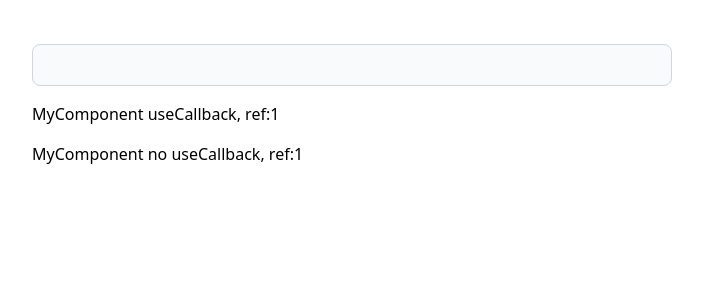
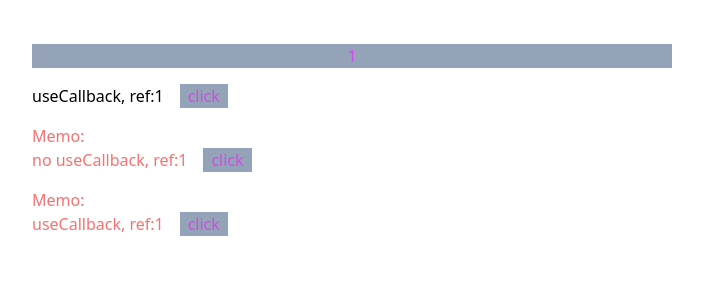
Before and after one commit to backas36/react-ts-starter, a React (Vite) app: page /useCallback in a window 1280 px wide. Shown: the top 300 px of the page, without its empty margins (288-991 px from the left). Built offline with nearby package versions, Linux system fonts and the light colour scheme.

Commit message:
refactor: demo useCallback and memo

```diff
--- a/src/page/optimization/CallbackPage.tsx
+++ b/src/page/optimization/CallbackPage.tsx
@@ -1,46 +1,44 @@
 import { memo, useCallback, useRef, useState } from "react";
 
-const MyComponent = ({
-    // eslint-disable-next-line @typescript-eslint/no-unused-vars
-    fn,
-    withUseCallback,
-}: {
-    fn: (e: React.ChangeEvent<HTMLInputElement>) => void;
-    withUseCallback: boolean;
-}) => {
+const MyComponent = ({ fn, withUseCallback }: { fn: () => void; withUseCallback: boolean }) => {
     const ref = useRef(0);
     ref.current++;
     const callback = withUseCallback ? "useCallback" : "no useCallback";
     return (
-        <p>
-            MyComponent {callback}, ref:{ref.current}
-        </p>
+        <div>
+            <span className='mr-4 '>
+                {callback}, ref:{ref.current}
+            </span>
+            <button onClick={fn} className='bg-slate-400 px-2 text-fuchsia-500'>
+                click
+            </button>
+        </div>
     );
 };
+const MemoComponent = memo(({ fn, withUseCallback }: { fn: () => void; withUseCallback: boolean }) => {
+    return <div className='text-red-400'>Memo:{MyComponent({ fn, withUseCallback })}</div>;
+});
 
-const MemoComponent = memo(MyComponent);
 const CallbackPage = () => {
-    const [input, setInput] = useState("");
-
-    const handleSomethingUseCallback = useCallback((e: React.ChangeEvent<HTMLInputElement>) => {
-        setInput(e.target.value);
+    const [count, setCount] = useState(1);
+    const handleSomethingUseCallback = useCallback(() => {
+        setCount((count) => {
+            return count + 1;
+        });
     }, []);
 
-    const handleChange = (e: React.ChangeEvent<HTMLInputElement>) => {
-        setInput(e.target.value);
+    const handleChange = () => {
+        setCount((count) => count + 1);
     };
 
     return (
         <div className='mx-auto my-11 flex w-1/2 flex-col gap-4'>
-            <input
-                type='text'
-                value={input}
-                onChange={handleChange}
-                className='block w-full rounded-lg border border-gray-300 bg-gray-50 p-2.5 text-sm text-gray-900 focus:ring-blue-500'
-            />
-
+            <button onClick={handleChange} className='bg-slate-400 text-fuchsia-500'>
+                {count}
+            </button>
+            <MyComponent fn={handleSomethingUseCallback} withUseCallback={true} />
+            <MemoComponent fn={handleChange} withUseCallback={false} />
             <MemoComponent fn={handleSomethingUseCallback} withUseCallback={true} />
-            <MemoComponent fn={handleChange} withUseCallback={false} />
         </div>
     );
 };
--- a/src/page/optimization/MemoPage.tsx
+++ b/src/page/optimization/MemoPage.tsx
@@ -48,6 +48,3 @@ const MemoPage = () => {
     );
 };
 export default MemoPage;
-
-// memo
-// 1. 當 props 不變時，不會重新渲染
```
